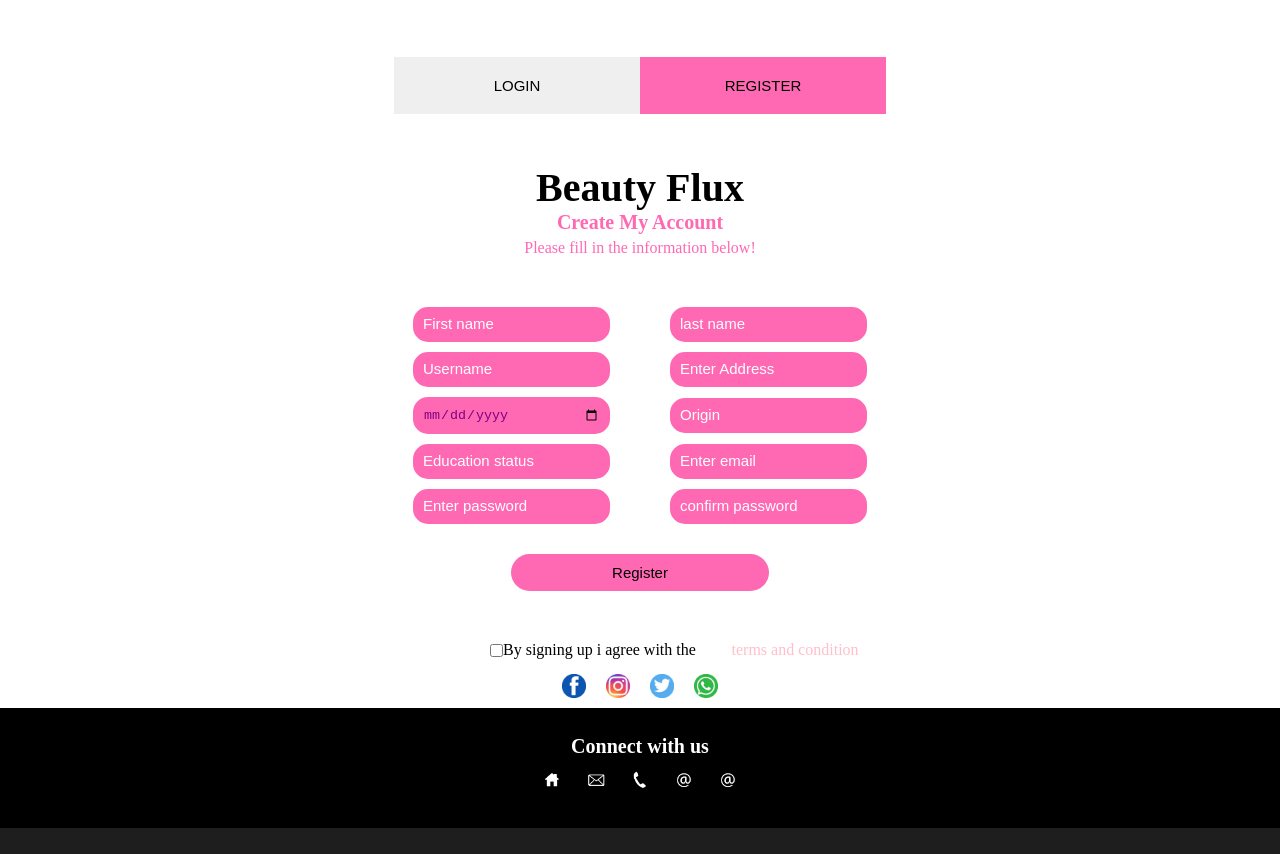
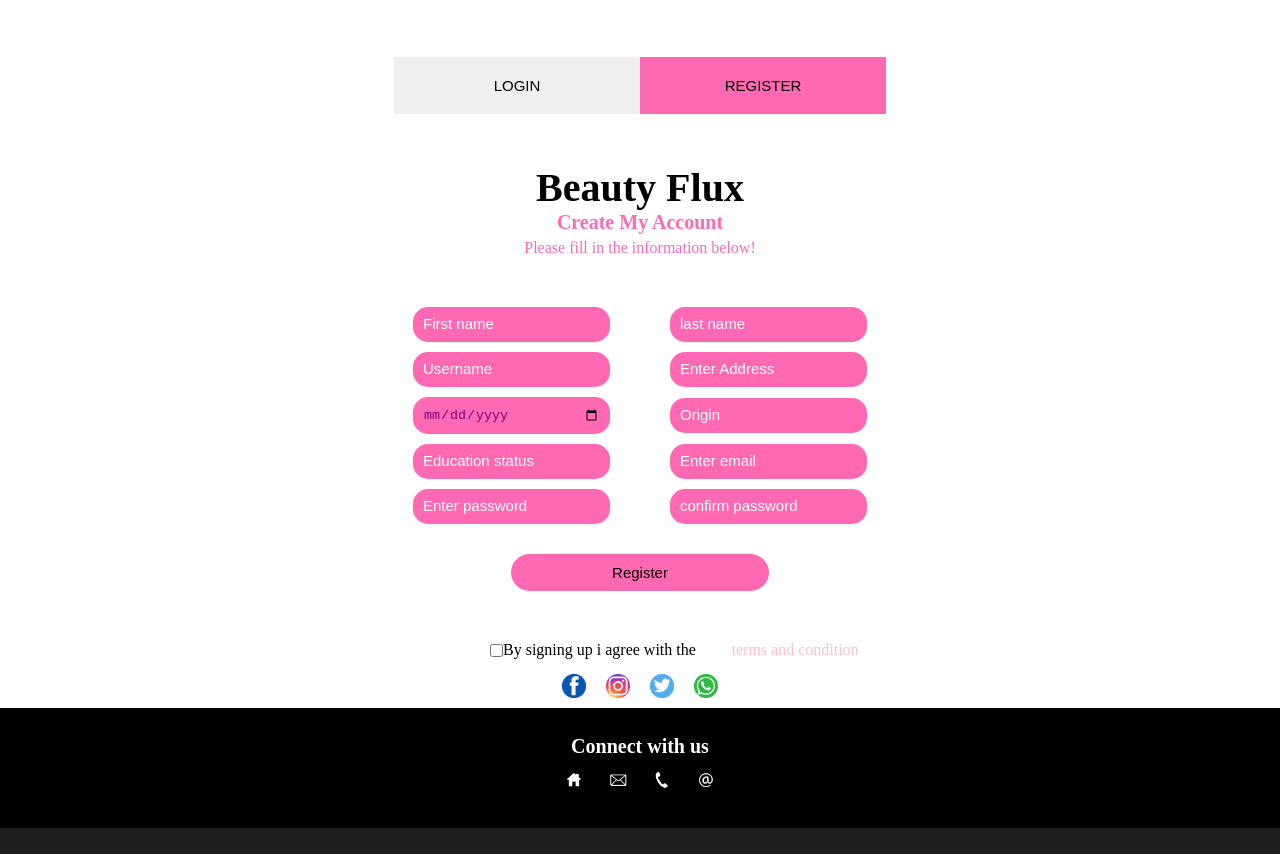
Before and after one commit to Chizzypee/beauty-flux, a plain HTML site: page Beauty flux/log_reg/register.html in a window 1280 px wide. Shown: the part 98-952 px from the top of the page. Drawn offline with Linux system fonts and the light colour scheme.

Commit message:
seond push

```diff
--- a/Beauty flux/log_reg/register.html
+++ b/Beauty flux/log_reg/register.html
@@ -124,7 +124,6 @@
                     <img src="../HERO/items/icon/mail.png" class="socials">
                     <img src="../HERO/items/icon/call.png" class="socials">
                     <img src="../HERO/items/icon/@mail.png" class="socials">
-                    <img src="../HERO/items/icon/@mail.png" class="socials">
                 </div>
             </div>
             <div class="footer-link">
```
